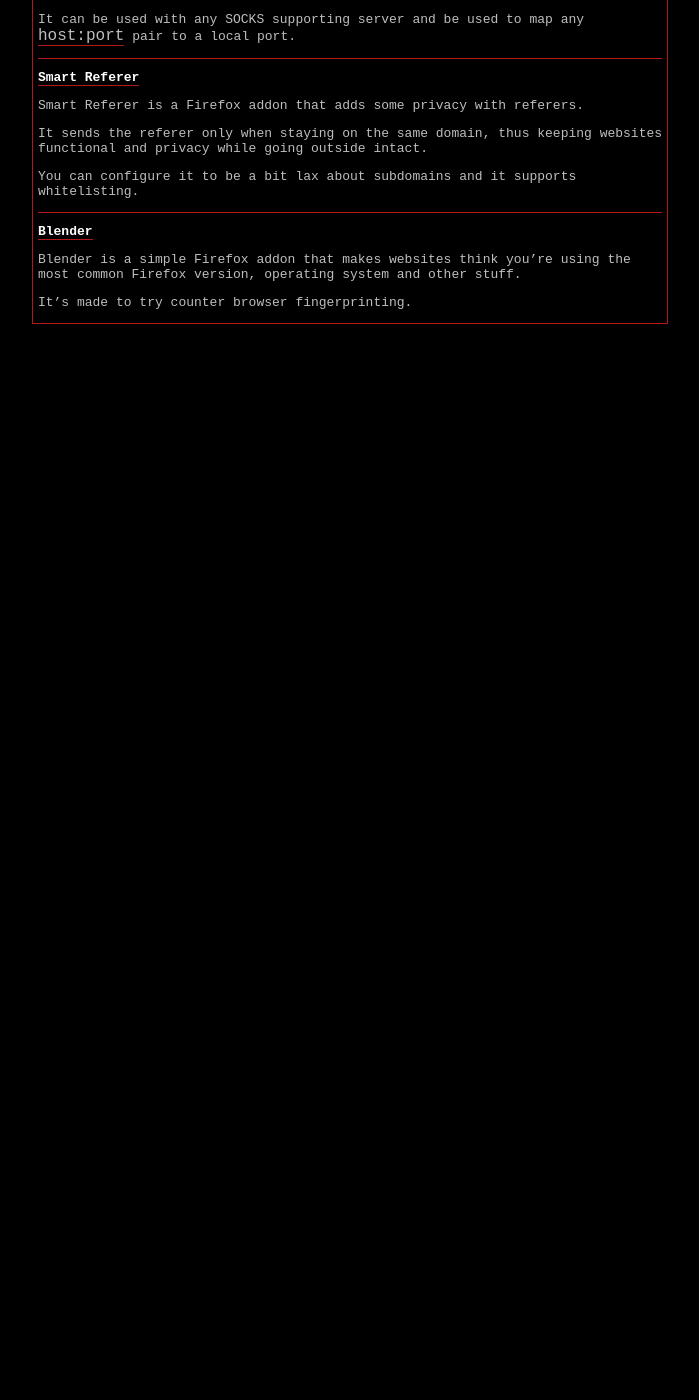
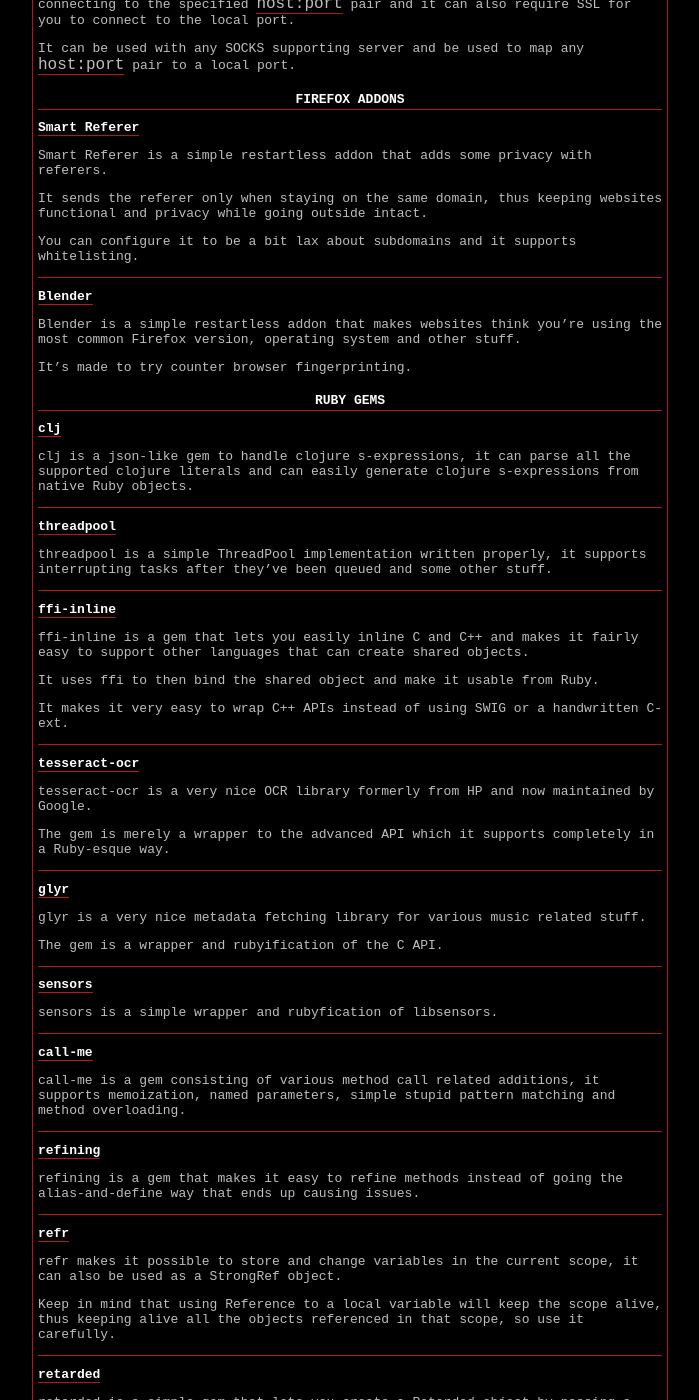
Before and after one commit to meh/meh.github.io, a Jekyll site: the page built from projects/working.md, in a window 1280 px wide and 1400 px high, scrolled down 774 px. Shown: the whole window, without its empty margins (290-989 px from the left). Built offline with Jekyll 4.4.1, drawn with Linux system fonts in a browser that asks for light colours; before the commit the page ends 1138 px from its top, so only the background shows below that; some of the changed text lies outside the part shown.

Commit message:
projects: add a bunch of projects

```diff
--- a/projects/working.md
+++ b/projects/working.md
@@ -5,6 +5,8 @@ lang: en
 layout: default
 comments: false
 ---
+
+<center class="section">DAEMONS</center><hr/>
 
 [LOLastfm](https://github.com/meh/LOLastfm)
 -------------------------------------------
@@ -57,11 +59,11 @@ specified `host:port` pair and it can also require SSL for you to connect to the
 It can be used with any SOCKS supporting server and be used to map any `host:port` pair to a local
 port.
 
-<hr/>
+<center class="section">FIREFOX ADDONS</center><hr/>
 
 [Smart Referer](https://addons.mozilla.org/en-US/firefox/addon/smart-referer/)
 ------------------------------------------------------------------------------
-Smart Referer is a Firefox addon that adds some privacy with referers.
+Smart Referer is a simple restartless addon that adds some privacy with referers.
 
 It sends the referer only when staying on the same domain, thus keeping websites functional
 and privacy while going outside intact.
@@ -72,7 +74,121 @@ You can configure it to be a bit lax about subdomains and it supports whitelisti
 
 [Blender](https://addons.mozilla.org/en-US/firefox/addon/blender-1/)
 --------------------------------------------------------------------
-Blender is a simple Firefox addon that makes websites think you're using the most common
+Blender is a simple restartless addon that makes websites think you're using the most common
 Firefox version, operating system and other stuff.
 
 It's made to try counter browser fingerprinting.
+
+<center class="section">RUBY GEMS</center><hr/>
+
+[clj](https://github.com/meh/ruby-clj)
+--------------------------------------
+clj is a json-like gem to handle clojure s-expressions, it can parse all the supported
+clojure literals and can easily generate clojure s-expressions from native Ruby objects.
+
+<hr/>
+
+[threadpool](https://github.com/meh/ruby-threadpool)
+-----------------------------------------------
+threadpool is a simple ThreadPool implementation written properly, it supports interrupting
+tasks after they've been queued and some other stuff.
+
+<hr/>
+
+[ffi-inline](https://github.com/meh/ruby-ffi-inline)
+----------------------------------------------------
+ffi-inline is a gem that lets you easily inline C and C++ and makes it fairly easy
+to support other languages that can create shared objects.
+
+It uses ffi to then bind the shared object and make it usable from Ruby.
+
+It makes it very easy to wrap C++ APIs instead of using SWIG or a handwritten C-ext.
+
+<hr/>
+
+[tesseract-ocr](https://github.com/meh/ruby-tesseract-ocr)
+----------------------------------------------------------
+tesseract-ocr is a very nice OCR library formerly from HP and now maintained by Google.
+
+The gem is merely a wrapper to the advanced API which it supports completely in a Ruby-esque
+way.
+
+<hr/>
+
+[glyr](https://github.com/meh/ruby-glyr)
+----------------------------------------
+glyr is a very nice metadata fetching library for various music related stuff.
+
+The gem is a wrapper and rubyification of the C API.
+
+<hr/>
+
+[sensors](https://github.com/meh/ruby-sensors)
+----------------------------------------------
+sensors is a simple wrapper and rubyfication of libsensors.
+
+<hr/>
+
+[call-me](https://github.com/meh/ruby-call-me)
+----------------------------------------------
+call-me is a gem consisting of various method call related additions, it supports
+memoization, named parameters, simple stupid pattern matching and method overloading.
+
+<hr/>
+
+[refining](https://github.com/meh/ruby-refining)
+------------------------------------------------
+refining is a gem that makes it easy to refine methods instead of going the alias-and-define
+way that ends up causing issues.
+
+<hr/>
+
+[refr](https://github.com/meh/ruby-refr)
+----------------------------------------
+refr makes it possible to store and change variables in the current scope, it can also be used
+as a StrongRef object.
+
+Keep in mind that using Reference to a local variable will keep the scope alive, thus keeping alive
+all the objects referenced in that scope, so use it carefully.
+
+<hr/>
+
+[retarded](https://github.com/meh/ruby-retarded)
+------------------------------------------------
+retarded is a simple gem that lets you create a Retarded object by passing a block, as soon as a
+method is called on it the block is executed and its return value stored and it will keep
+proxying method calls to that return value.
+
+<hr/>
+
+[bitmap](https://github.com/meh/ruby-bitmap)
+-------------------------------------------------
+bitmap is a simple Ruby library to handle bitmaps also known as bit arrays.
+
+<hr/>
+
+[moc](https://github.com/meh/ruby-moc)
+-------------------------------------------
+moc is a simple controller library, it fully implements the moc protocol and is usable to control
+and check the status of the player.
+
+It can also enter an event loop thus receiving all the events coming from the server, making it
+easy to implement a different interface for moc.
+
+<hr/>
+
+[cmus](https://github.com/meh/ruby-cmus)
+----------------------------------------
+cmus is a simple controller library for cmus, cmus remote controlling lets you execute any
+cmus command.
+
+It has a nice ruby-esque feeling and is compatible with the moc controller interface.
+
+<hr/>
+
+[mpd](https://github.com/meh/ruby-mpd)
+--------------------------------------
+mpd is a controller library for MPD, it supports all the currently existing protocol commands and
+wraps them in an easy to use API.
+
+It's compatible with moc and cmus controller interface, although a lot richer.
```
Also changed, not shown: projects.md (+5 -5 lines), projects/paused.md (+2 -0 lines).
